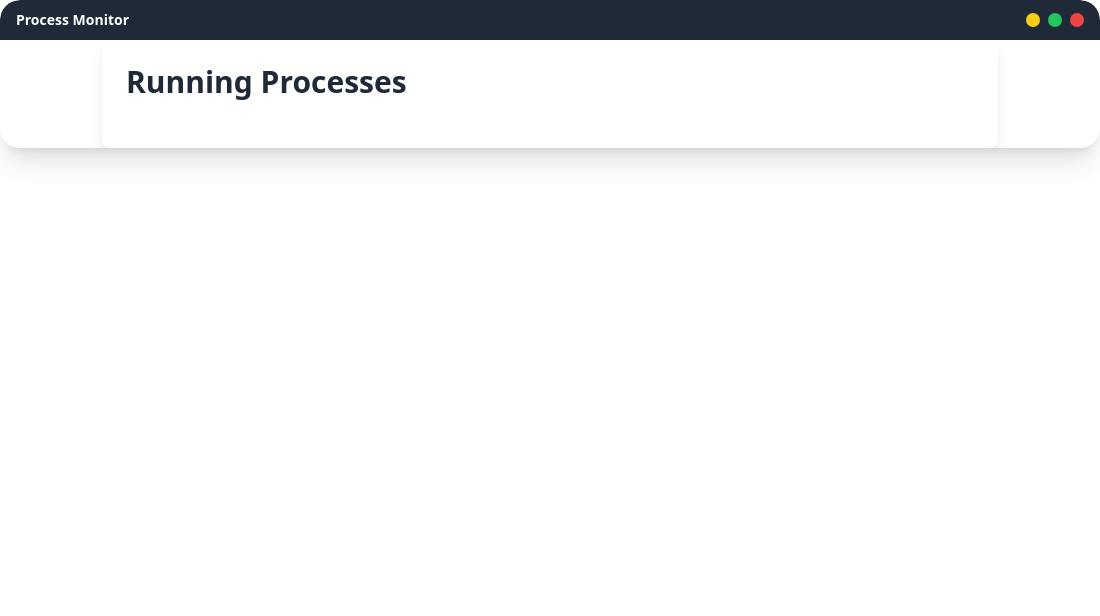
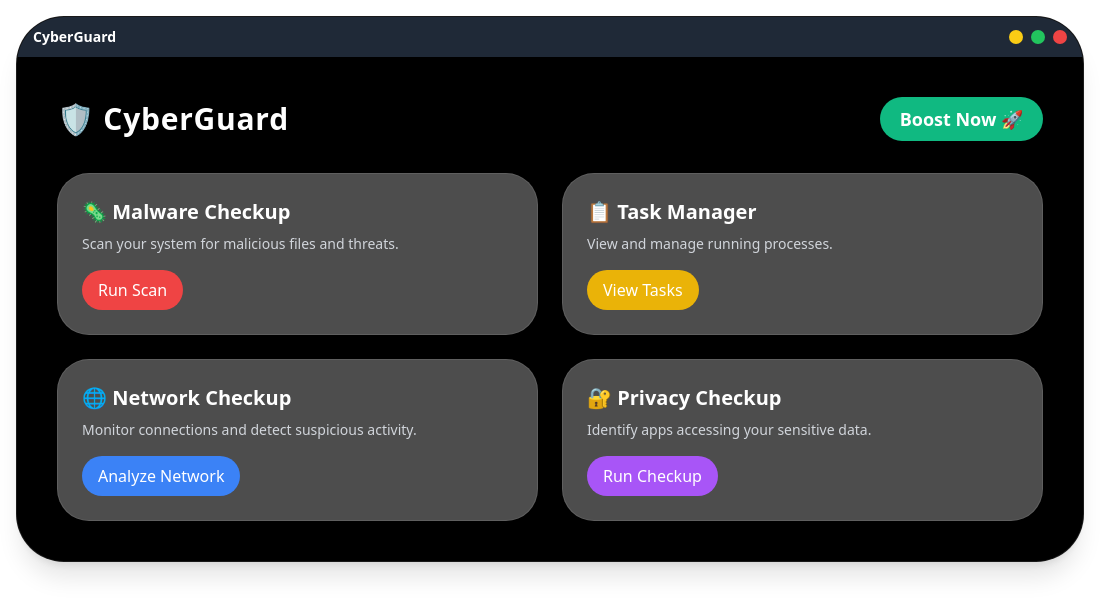
Before and after one commit to EzazAsif/OS-ToolKit, an Electron app: page electron-app/index.html in a window 1100 px wide. Drawn offline with nearby package versions, Linux system fonts and the light colour scheme; no server answers.

Commit message:
added a dashboard

```diff
--- a/electron-app/index.html
+++ b/electron-app/index.html
@@ -2,27 +2,30 @@
 <html lang="en">
   <head>
     <meta charset="UTF-8" />
-    <title>Electron Process Monitor</title>
-    <!-- Tailwind CSS CDN -->
+    <title>CyberGuard</title>
     <script src="https://cdn.tailwindcss.com"></script>
   </head>
-  <body class="bg-transparent min-h-screen p-0 font-sans overflow-hidden">
-    <div class="rounded-[20px] bg-white shadow-xl overflow-hidden">
-      <!-- Custom Titlebar -->
+  <body
+    class="bg-transparent from-gray-900 to-black text-white font-sans overflow-hidden p-4"
+  >
+    <!-- Outer Glass Window with full rounded edges -->
+    <div
+      class="rounded-[48px] overflow-hidden shadow-xl border border-white/10 bg-black backdrop-blur-md"
+    >
+      <!-- Custom Electron Titlebar (NO rounding here) -->
       <div
-        class="flex items-center justify-between h-10 bg-gray-800 px-4 rounded-t-[20px] text-white select-none"
+        class="flex items-center justify-between h-10 bg-gray-800 px-4 text-white select-none"
         style="-webkit-app-region: drag"
       >
-        <div class="text-sm font-semibold">Process Monitor</div>
+        <div class="text-sm font-semibold">CyberGuard</div>
         <div class="flex space-x-2" style="-webkit-app-region: no-drag">
           <button
             class="w-3.5 h-3.5 bg-yellow-400 rounded-full hover:opacity-80"
             id="minimize-btn"
           ></button>
           <button
-            class="w-3.5 h-3.5 bg-green-500 rounded-full hover:opacity-80 flex items-center justify-center"
+            class="w-3.5 h-3.5 bg-green-500 rounded-full hover:opacity-80"
             id="maximize-btn"
-            title="Maximize"
           ></button>
           <button
             class="w-3.5 h-3.5 bg-red-500 rounded-full hover:opacity-80"
@@ -31,50 +34,118 @@
         </div>
       </div>
 
-      <!-- Main Content -->
-      <div class="max-w-4xl mx-auto bg-white rounded-b-lg shadow-lg p-6">
-        <h1 class="text-3xl font-bold mb-6 text-gray-800">Running Processes</h1>
-        <div
-          id="process-container"
-          class="space-y-8 overflow-y-auto max-h-[500px] pr-2"
-        >
-          <!-- Process categories will be injected here -->
+      <!-- Content -->
+      <div class="p-6 md:p-10">
+        <!-- Boost Header -->
+        <div class="flex justify-between items-center mb-8">
+          <h1 class="text-3xl font-bold tracking-wide">🛡️ CyberGuard</h1>
+          <button
+            class="bg-emerald-500 hover:bg-emerald-600 px-5 py-2 rounded-full text-lg font-semibold shadow transition"
+          >
+            Boost Now 🚀
+          </button>
+        </div>
+
+        <!-- Main Features Grid -->
+        <div class="grid grid-cols-1 md:grid-cols-2 gap-6">
+          <!-- Malware Checkup -->
+          <div
+            class="bg-white/30 backdrop-blur-md rounded-[32px] p-6 border border-white/10 hover:scale-[1.01] transition"
+          >
+            <h2 class="text-xl font-semibold mb-2">🦠 Malware Checkup</h2>
+            <p class="text-sm text-gray-300 mb-4">
+              Scan your system for malicious files and threats.
+            </p>
+            <button
+              onclick="scanMalware()"
+              class="bg-red-500 hover:bg-red-600 px-4 py-2 rounded-full font-medium transition"
+            >
+              Run Scan
+            </button>
+          </div>
+
+          <!-- Task Manager -->
+          <div
+            class="bg-white/30 backdrop-blur-md rounded-[32px] p-6 border border-white/10 hover:scale-[1.01] transition"
+          >
+            <h2 class="text-xl font-semibold mb-2">📋 Task Manager</h2>
+            <p class="text-sm text-gray-300 mb-4">
+              View and manage running processes.
+            </p>
+            <button
+              onclick="openTaskManager()"
+              class="bg-yellow-500 hover:bg-yellow-600 px-4 py-2 rounded-full font-medium transition"
+            >
+              View Tasks
+            </button>
+          </div>
+
+          <!-- Network Checkup -->
+          <div
+            class="bg-white/30 backdrop-blur-md rounded-[32px] p-6 border border-white/10 hover:scale-[1.01] transition"
+          >
+            <h2 class="text-xl font-semibold mb-2">🌐 Network Checkup</h2>
+            <p class="text-sm text-gray-300 mb-4">
+              Monitor connections and detect suspicious activity.
+            </p>
+            <button
+              onclick="checkNetwork()"
+              class="bg-blue-500 hover:bg-blue-600 px-4 py-2 rounded-full font-medium transition"
+            >
+              Analyze Network
+            </button>
+          </div>
+
+          <!-- Privacy Checkup -->
+          <div
+            class="bg-white/30 backdrop-blur-md rounded-[32px] p-6 border border-white/10 hover:scale-[1.01] transition"
+          >
+            <h2 class="text-xl font-semibold mb-2">🔐 Privacy Checkup</h2>
+            <p class="text-sm text-gray-300 mb-4">
+              Identify apps accessing your sensitive data.
+            </p>
+            <button
+              onclick="checkPrivacy()"
+              class="bg-purple-500 hover:bg-purple-600 px-4 py-2 rounded-full font-medium transition"
+            >
+              Run Checkup
+            </button>
+          </div>
         </div>
       </div>
     </div>
 
-    <script src="https://cdn.socket.io/4.5.0/socket.io.min.js"></script>
-    <script src="renderer.js"></script>
-
+    <!-- Script for button bindings -->
     <script>
-      const maximizeBtn = document.getElementById("maximize-btn");
-      const maximizeIcon = document.getElementById("maximize-icon");
+      // Electron API bindings
       document.getElementById("minimize-btn").addEventListener("click", () => {
         window.electronAPI.minimize();
+      });
+
+      document.getElementById("maximize-btn").addEventListener("click", () => {
+        window.electronAPI.toggleMaximize();
       });
 
       document.getElementById("close-btn").addEventListener("click", () => {
         window.electronAPI.close();
       });
 
-      maximizeBtn.addEventListener("click", () => {
-        window.electronAPI.toggleMaximize();
-      });
+      // Placeholder functions for now
+      function scanMalware() {
+        alert("Scanning for malware...");
+      }
 
-      // Listen for window maximize/restore events from main process to update icon
-      window.electronAPI.onWindowMaximized(() => {
-        maximizeIcon.innerHTML = `
-    <path stroke-linecap="round" stroke-linejoin="round" d="M4 4h16v16H4V4z" />
-  `; // Represents "restore down" icon
-        maximizeBtn.title = "Restore";
-      });
+      function openTaskManager() {
+        window.location.href = "task_manager.html";
+      }
 
-      window.electronAPI.onWindowRestored(() => {
-        maximizeIcon.innerHTML = `
-    <rect x="3" y="3" width="18" height="18" rx="2" ry="2" />
-  `; // Represents "maximize" icon
-        maximizeBtn.title = "Maximize";
-      });
+      function checkNetwork() {
+        alert("Checking network...");
+      }
+
+      function checkPrivacy() {
+        alert("Running privacy audit...");
+      }
     </script>
   </body>
 </html>
--- a/electron-app/main.js
+++ b/electron-app/main.js
@@ -5,8 +5,8 @@ let win;
 
 function createWindow() {
   win = new BrowserWindow({
-    width: 1000,
-    height: 800,
+    width: 1100,
+    height: 900,
     frame: false,
     transparent: true,
     webPreferences: {
```
Also changed, not shown: electron-app/task_manager.html (added, +86 -0 lines).
